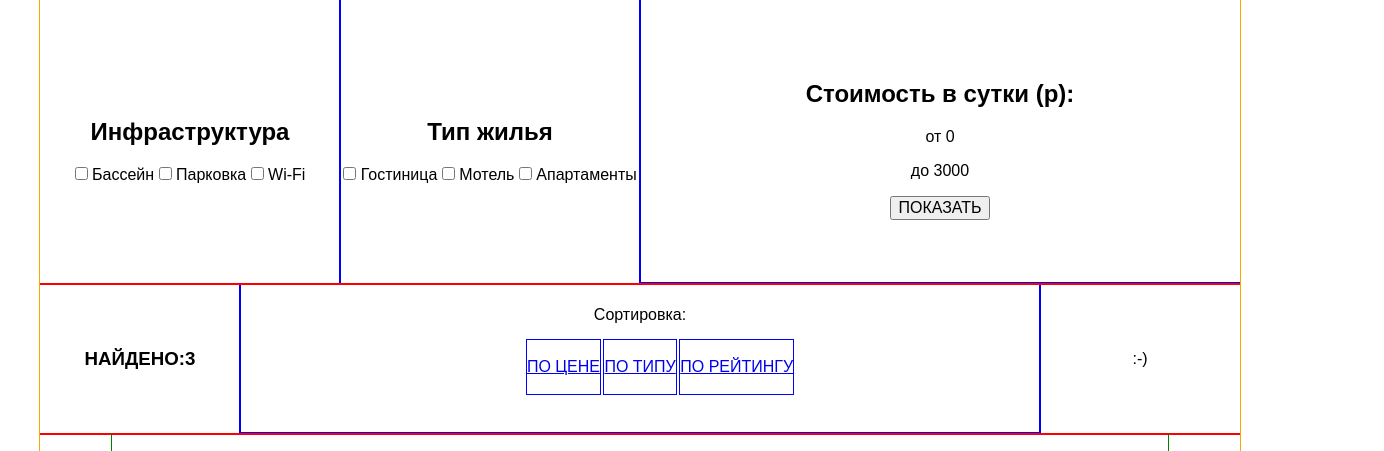
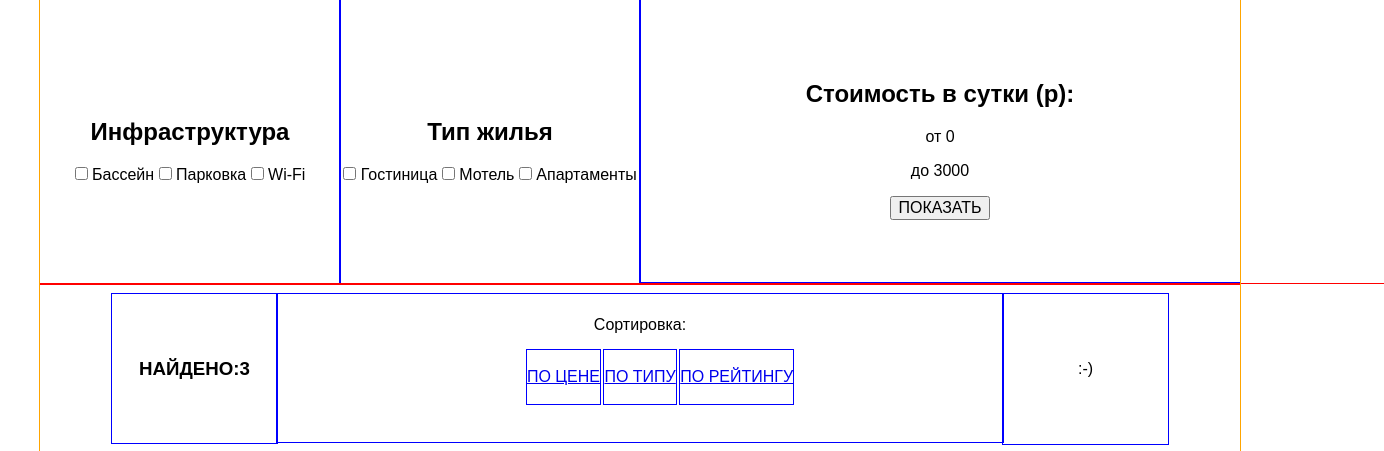
Before and after one commit to obanavital/126932-sedona, a plain HTML site: page catalog.html in a window 1280 px wide. Shown: the part 116-567 px from the top of the page, 1384 px wide, since content can reach past the window. Drawn offline with Linux system fonts and the light colour scheme.

Commit message:
Вторая страница 4

```diff
--- a/css/style.css
+++ b/css/style.css
@@ -160,6 +160,7 @@
 .sort {
   width: 1200px;
   min-height: 70px;
+  padding: 10px 72px;
   outline: 1px solid red;
 }
 .result, .sort-type, .sort-direction {
@@ -169,15 +170,15 @@
   outline: 1px solid blue;
 }
 .result {
-  width: 200px;
+  width: 165px;
   padding: 45px 0px;
 }
 .sort-type {
-  width: 800px;
+  width: 726px;
   padding: 22px 0px;
 }
 .sort-direction {
-  width: 200px;
+  width: 165px;
   padding: 50px 0px;
 }
 .sort-type li {
```
